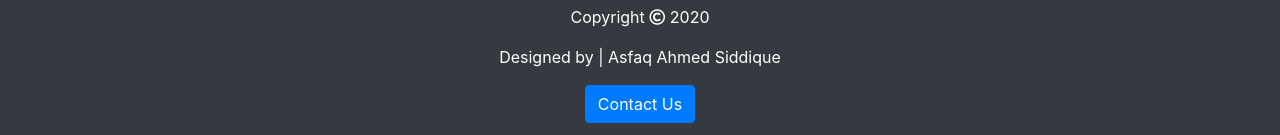
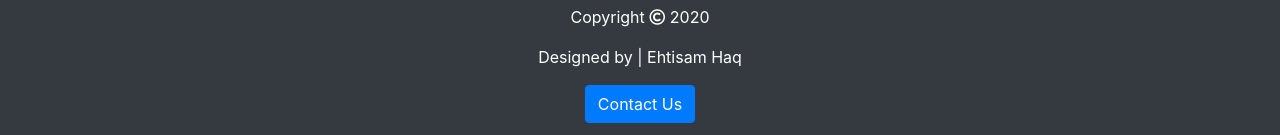
Before and after one commit to Eh-haque/looplab, a plain HTML site: page index.html in a window 1280 px wide. Shown: the part 3612-3747 px from the top of the page. Drawn offline with Linux system fonts and the light colour scheme.

Commit message:
Update index.html

```diff
--- a/index.html
+++ b/index.html
@@ -208,7 +208,7 @@
       <div class="container">
         <h1>LoopLAB</h1>
         <p>Copyright <i class="far fa-copyright"></i> 2020</p>
-        <p>Designed by | Asfaq Ahmed Siddique</p>
+        <p>Designed by | Ehtisam Haq</p>
         <button class="btn btn-primary">Contact Us</button>
       </div>
     </div>
```
